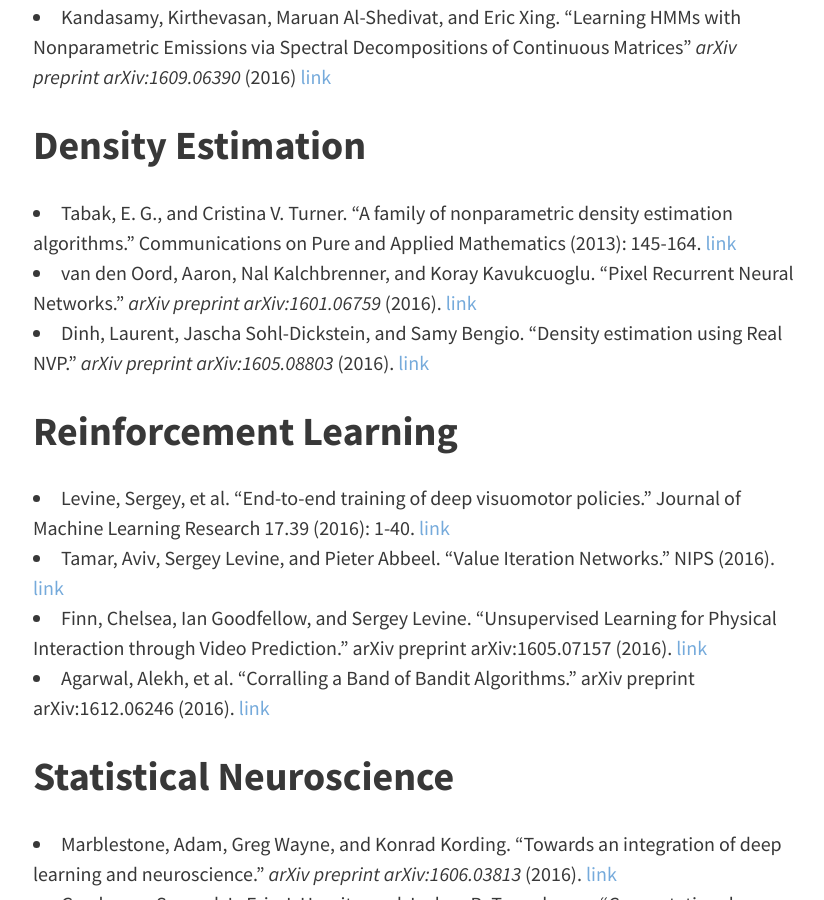
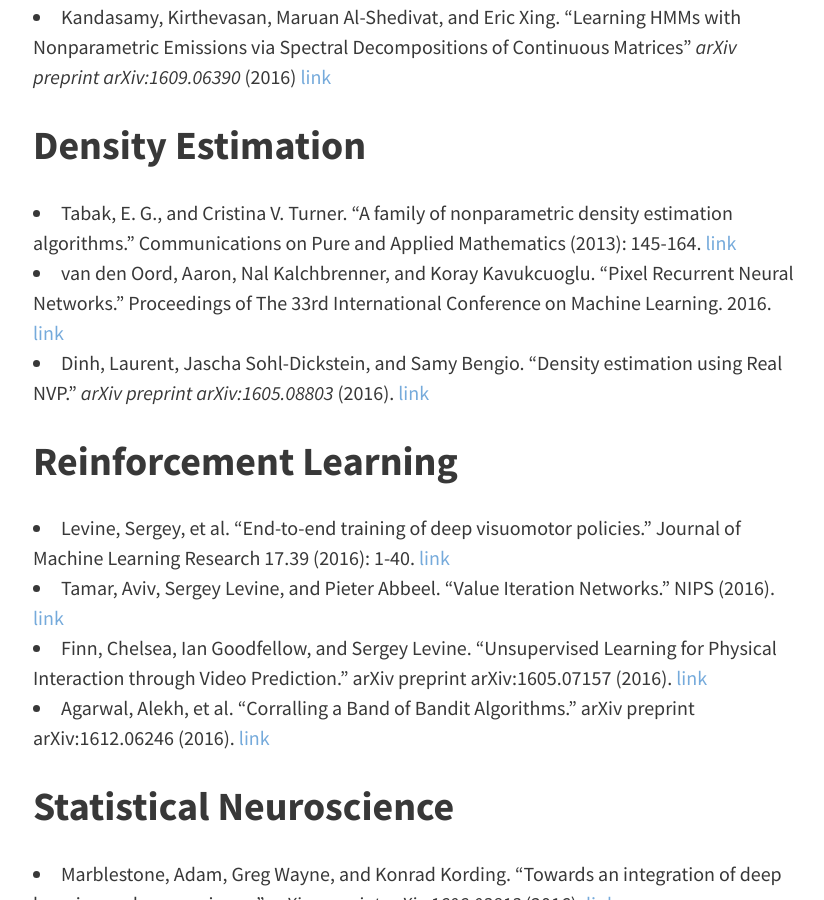
Before and after one commit to casmls/casmls.github.io, a Jekyll site: the page built from papers.md, in a window 1280 px wide and 900 px high, scrolled down 4320 px. Shown: the whole window, without its empty margins (223-1047 px from the left). Built offline with Jekyll 4.4.1, drawn with Linux system fonts in a browser that asks for light colours; nearby versions of some CDN libraries.

Commit message:
updated schedule

```diff
--- a/papers.md
+++ b/papers.md
@@ -74,7 +74,7 @@ This is a list of suggested papers to choose from, loosely organized by topic.
 
 ## Density Estimation
 - Tabak, E. G., and Cristina V. Turner. "A family of nonparametric density estimation algorithms." Communications on Pure and Applied Mathematics (2013): 145-164. [link](http://www.fis.uncor.edu/~turner/Trabajos/RevisedTT-ultimaversionTabak-turner.pdf)
-- van den Oord, Aaron, Nal Kalchbrenner, and Koray Kavukcuoglu. "Pixel Recurrent Neural Networks." _arXiv preprint arXiv:1601.06759_ (2016). [link](http://arxiv.org/pdf/1601.06759)
+- van den Oord, Aaron, Nal Kalchbrenner, and Koray Kavukcuoglu. "Pixel Recurrent Neural Networks." Proceedings of The 33rd International Conference on Machine Learning. 2016. [link](http://arxiv.org/pdf/1601.06759)
 - Dinh, Laurent, Jascha Sohl-Dickstein, and Samy Bengio. "Density estimation using Real NVP." _arXiv preprint arXiv:1605.08803_ (2016). [link](http://arxiv.org/pdf/1605.08803)
 
 ## Reinforcement Learning
```
Also changed, not shown: _meetings/2017-03-23-jalaj.md (+3 -1 lines), _meetings/2017-03-30-gabriel.md (+3 -1 lines).
